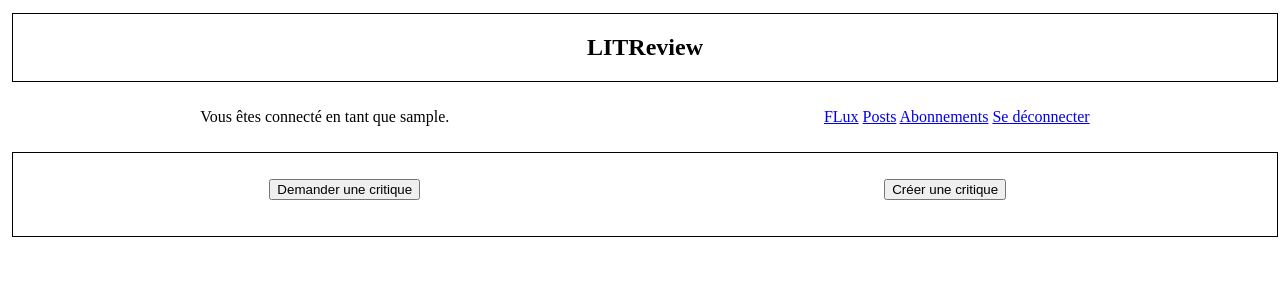
After one commit to seah78/P9, a Django app: page /posts/ in a window 1280 px wide. The commit adds this page. Shown: the top 300 px of the page. Run offline with Django 3.2, Linux system fonts and the light colour scheme; the visitor is signed in with stand-in values (Sample User, id 1); data that the repository does not hold is empty.

Commit message:
posts.html ok

```diff
--- a/src/LITReview/templates/index.html
+++ b/src/LITReview/templates/index.html
@@ -17,7 +17,7 @@
         <p>Vous êtes connecté en tant que {{ request.user }}.</p>
         <p>
             <a href="{% url 'flux' %}">FLux</a>
-            <a href="{% url 'logout' %}">Posts</a>
+            <a href="{% url 'posts' %}">Posts</a>
             <a href="{% url 'logout' %}">Abonnements</a>
 
             <a href="{% url 'logout' %}">Se déconnecter</a>
--- a/src/flux/templates/flux/create_review_ticket.html
+++ b/src/flux/templates/flux/create_review_ticket.html
@@ -1,6 +1,6 @@
 {% extends 'index.html' %}
 {% block content %}
-    <h2>Publier un critique</h2>
+    <h2>Publier une critique</h2>
     <form method="post" enctype="multipart/form-data">
         {{ ticket_form.as_p }}
         {{ review_form.as_p }}
--- /dev/null
+++ b/src/flux/templates/flux/posts.html
@@ -0,0 +1,52 @@
+{% extends 'index.html' %}
+{% block content %}
+{%  if user.is_authenticated %}
+
+<div class="header">
+    <div class="case">
+        <p><button onclick="window.location.href = {% url 'make_ticket' %};">Demander une critique</button></p>
+    </div>
+    <div class="case">
+        <p><button onclick="window.location.href = {% url 'make_review_ticket' %};">Créer une critique</button></p>
+    </div>
+</div>
+<div class="content">
+
+
+
+    {% for post in posts %}
+        {% if post.content_type == "TICKET" %}
+        <div class="border">
+            <p>{{ post.title }}</p>
+            <p>{{ post.description}}</p>
+            <p>
+            {% if post.image %}
+                <img src="{{ post.image.url }}">
+            {% endif %}
+            <p><button onclick="window.location.href = {% url 'make_review' %};">Créer une critique</button></p>
+            </p>
+        </div>
+        {% else %}
+        <div class="border">
+            <p>{{ post.headline }}</p>
+            <p>{{ post.rating }}</p>
+            <p>{{ post.body }}</p>
+            <div class="border">
+                <p>{{ post.ticket.title }}</p>
+                <p>{{ post.ticket.description }}</p>
+                <p>
+                    {% if post.image %}
+                        <img src="{{ post.ticket.image.url }}">
+                    {% endif %}
+                </p>
+            </div>
+        </div>
+        {% endif %}
+    {% endfor %}
+
+
+</div>
+
+
+{% endif %}
+{% endblock content %}
--- a/src/flux/urls.py
+++ b/src/flux/urls.py
@@ -1,14 +1,14 @@
 from django.conf import settings
 from django.conf.urls.static import static
 from django.urls import path
-from .views import flux, make_ticket, make_review, make_review_ticket
+from .views import flux, posts, make_ticket, make_review, make_review_ticket
 
 urlpatterns = [
     path('flux/', flux, name="flux"),
     path('maketicket/', make_ticket, name='make_ticket'),
     path('makereview/', make_review, name='make_review'),
     path('makereviewticket/', make_review_ticket, name='make_review_ticket'),
-
+    path('posts/', posts, name="posts"),
 
 ]
 if settings.DEBUG:
--- a/src/flux/views.py
+++ b/src/flux/views.py
@@ -20,21 +20,21 @@ def flux(request):
 
     return render(request, 'flux/flux.html', {'posts': posts})
 
-"""
+
 @login_required(login_url="/")
-def post(request):
-    tickets = Ticket.objects.all()
-    reviews = Review.objects.all()
+def posts(request):
     tickets = Ticket.objects.filter(user__exact=request.user)
     reviews = Review.objects.filter(user__exact=request.user)
+    tickets = tickets.annotate(content_type=Value('TICKET', CharField()))
+    reviews = reviews.annotate(content_type=Value('REVIEW', CharField()))
     posts = sorted(
         chain(reviews, tickets),
         key=lambda post: post.time_created,
         reverse=True
     )
 
-    return render(request, 'flux/flux.html', {'posts': posts})
-"""
+    return render(request, 'flux/posts.html', {'posts': posts})
+
 
 @login_required(login_url="/")
 def make_ticket(request):
```
